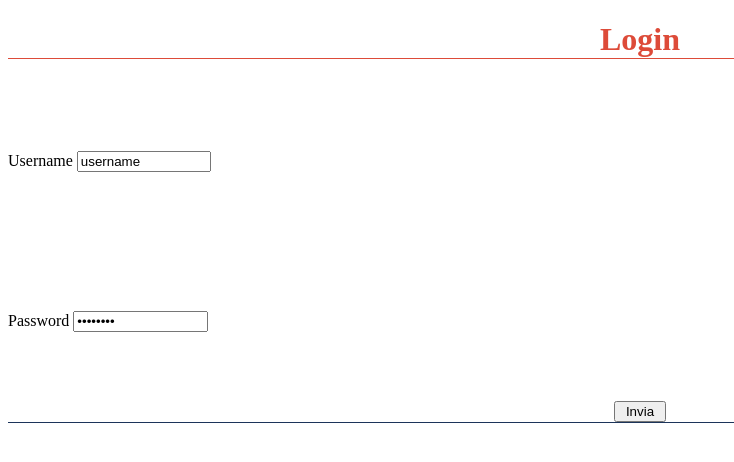
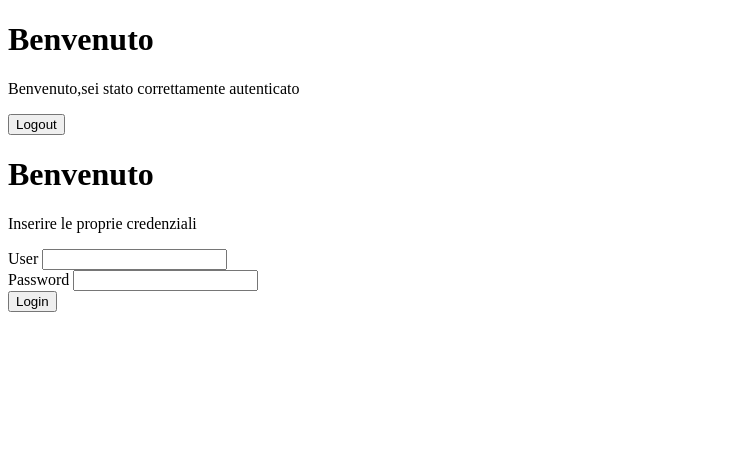
Before and after one commit to mevis89/projectAmm, a PHP site: page /login.html in a window 1280 px wide. Shown: the top 462 px of the page, without its empty margins (0-734 px from the left). Run offline with PHP 8.4, Linux system fonts and the light colour scheme.

Commit message:
proviamoli su windows

```diff
--- a/css/mystyle.css
+++ b/css/mystyle.css
@@ -1,30 +1,30 @@
+/* Elementi utili */
+/*border-bottom:1px solid #dd4b39;		Riga separatoria*/
+
 body
   {
 	background: white;
-    font-family: sans-­‐serif;
+    font-family: sans-serif;
   }
+
 h1
   {
   	color: #dd4b39;
-	border-bottom:1px solid #dd4b39;
-	text-align: center;
-  }
 
-h2
-  {
 	text-align: center;
   }
 
 .input
 {
-    line-height: 10em;
-    border-bottom: 1px solid #1c345a;
+	text-align:center;
+    line-height: 2em;
+
 }
 
 .input input[type=text], .input input[type=password]
 {
 	display: inline-block;
-    width:10%;
+    width:5%;
 }
 
 .input input[type=submit]
--- a/login.html
+++ b/login.html
@@ -1,37 +1,97 @@
 <!DOCTYPE html>
-    <!--
-
-    -->
 <html>
 	<head>
-			<title>Login</title> <!-- Nome della pagina -->
-			<meta http-equip="Content-Type" content="text/html; charset=utf-8" > <!-- Contiene le informazioni della pagina -->
- 			<style type="text/css"></style> <!-- indica lo stile in css -->
- 			<link rel="stylesheet" type="text/css" href="css/mystyle.css"> <!-- indica dove trovare i css -->
+		<meta http-equiv="Content-­‐Type" content="text/html; charset=UTF-­‐8">
+		<title></title>
+	</head>
+	<body>
+	<?php
+		if (isset($_SESSION["loggedIn"]) &&	$_SESSION["loggedIn"])
+  			{
+				?>
+		<!-­‐-­‐ Mostriamo il messaggio di benvenuto -­‐-­‐>
+		<h1>Benvenuto</h1>
+		<p>Benvenuto,sei stato correttamente autenticato</p>
+ 		<form action="simpleLogin.php" method="post">
+		<input type="submit" name="logout" value="Logout"/>
+		</form>
+	<?php
+ 	}
+  	else
+  	{
+	?>
+ 	<h1>Benvenuto</h1>
+ 	<p>Inserire	le proprie credenziali</p>
+	<form action="simpleLogin.php" method="post">
+	<label for="user">User</label>
+	<input type="text" name="user" id="user"/><br/>
+	<label for="password">Password</label>
+	<input type="password" name="password" id="password"/><br/>
+	<input type="submit" name="login" value="Login"/>
+	</form>
+	<?php
+	}
+ 	?>
+	</body>
+</html>
+
+
+
+
+
+
+
+
+
+
+
+
+
+
+
+
+
+
+
+
+
+
+
+
+
+
+
+
+<!--<!DOCTYPE html>
+    <html>
+		<head>
+			<title>Login</title> <!-- Nome della pagina
+			<meta http-equip="Content-Type" content="text/html; charset=utf-8" > <!-- Contiene le informazioni della pagina
+ 			<style type="text/css"></style> <!-- indica lo stile in css
+ 			<link rel="stylesheet" type="text/css" href="css/mystyle.css"> <!-- indica dove trovare i css
 			<script type="text/javascript"></script>
 
 		</head>
 		<body>
+			<?php
+				if (isset($_SESSION["loggedIn"]) && $_SESSION["loggedIn"])
+			  		{?>
 			<header>
 				<h1>Login</h1>
-			</header>
-			<!--
+
 					In questi input verranno posti username e password per effettuare il login all'interno del sito
-			-->
 
 				<div class="input">
-        	<form action="demo_form.asp" method="get">
+				<form action="prova.php" method="post">
 	 			<label for="corto">Username</label>
-			<input type="text" name="corto" id="user" value="username"/>
+				<input type="text" name="user" id="user" value="user"/>
 				</br>
-			<form action="demo_form.asp" method="get">
 	 			<label for="corto">Password</label>
-			<input type="password" name="psw" id="psw" value="password"/>
-			<!--
-				invio
-			-->
-			<input type="submit" value="Invia" />
+				<input type="password" name="psw" id="psw" value="psw"/>
+				<input type="submit" name="login" value="login" />
+				</form>
 				</div>
-
+			</header>
         </body>
     </html>
+-->
```
Also changed, not shown: simpleLogin.php (added, +31 -0 lines), 1 other file. Lines whose indentation alone changed are shown as unchanged.
